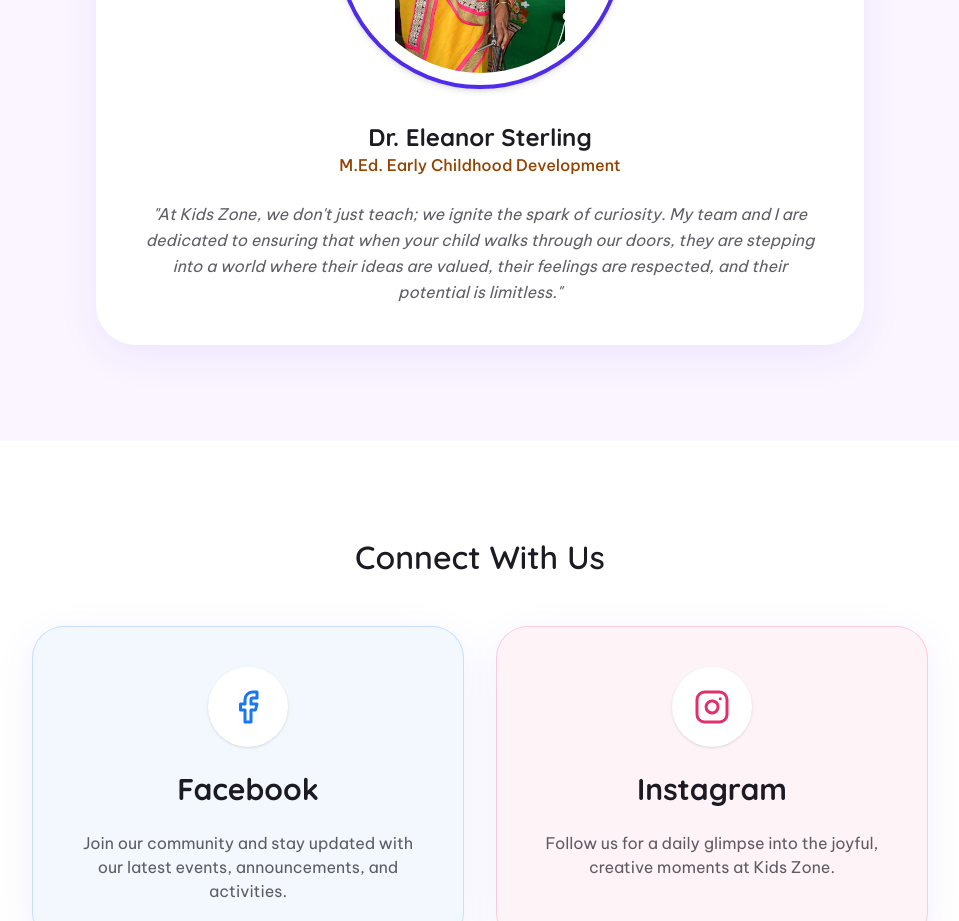
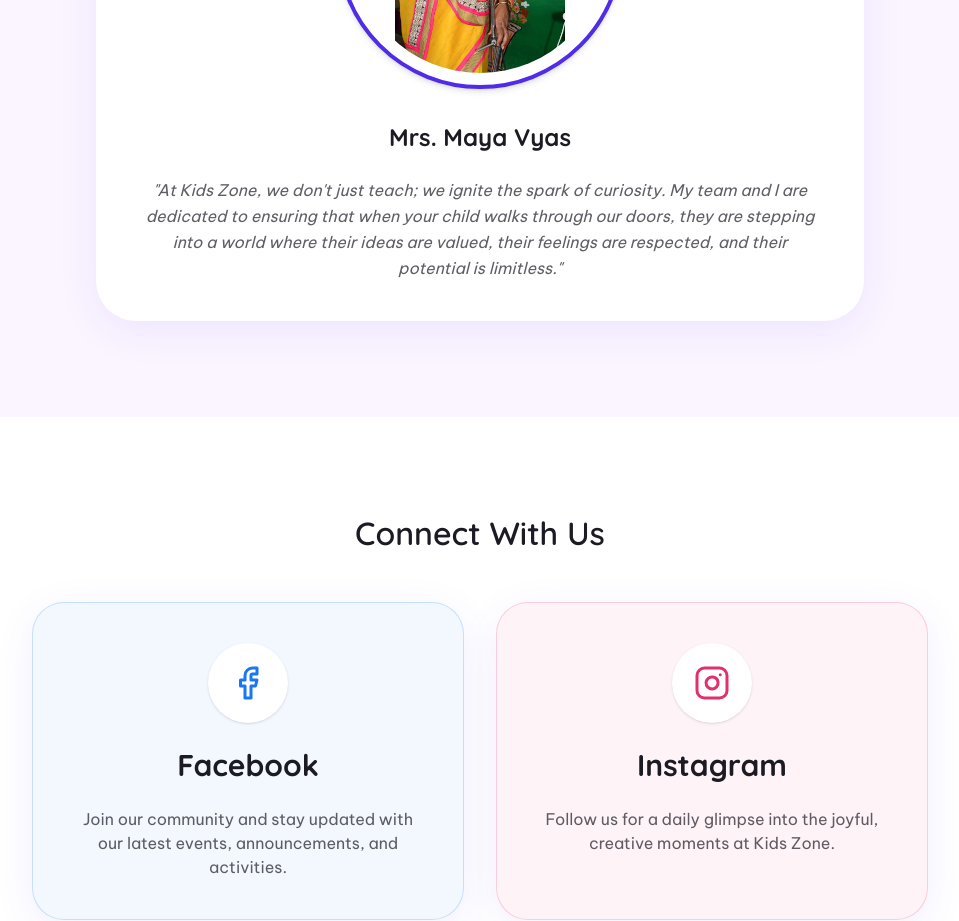
Before and after one commit to harshaiagentsworkspace-sudo/kidszone, a Next.js app: page /about in a window 1280 px wide. Shown: the part 1620-2541 px from the top of the page, without its empty margins (160-1119 px from the left). Built offline with nearby package versions, Linux system fonts and the light colour scheme.

Commit message:
Update chairman name to Mrs. Maya Vyas and remove subtext

```diff
--- a/src/app/about/page.tsx
+++ b/src/app/about/page.tsx
@@ -71,8 +71,7 @@ export default function AboutPage() {
                 />
               </div>
             </div>
-            <h3 className="font-quicksand font-bold text-2xl">Dr. Eleanor Sterling</h3>
-            <p className="text-secondary font-medium mb-6">M.Ed. Early Childhood Development</p>
+            <h3 className="font-quicksand font-bold text-2xl mb-6">Mrs. Maya Vyas</h3>
             <p className="italic text-foreground/70 leading-relaxed">
               &quot;At Kids Zone, we don&apos;t just teach; we ignite the spark of curiosity. My team and I are dedicated to ensuring that when your child walks through our doors, they are stepping into a world where their ideas are valued, their feelings are respected, and their potential is limitless.&quot;
             </p>
```
